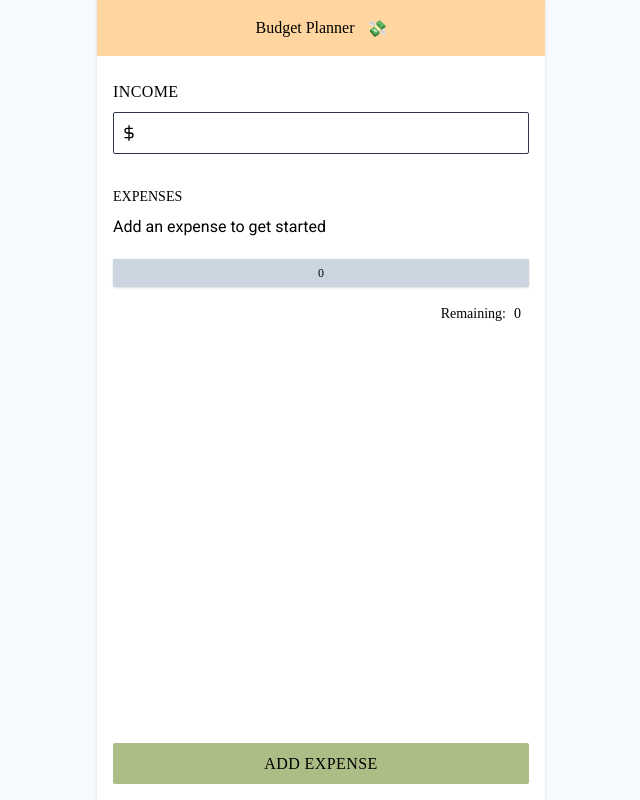
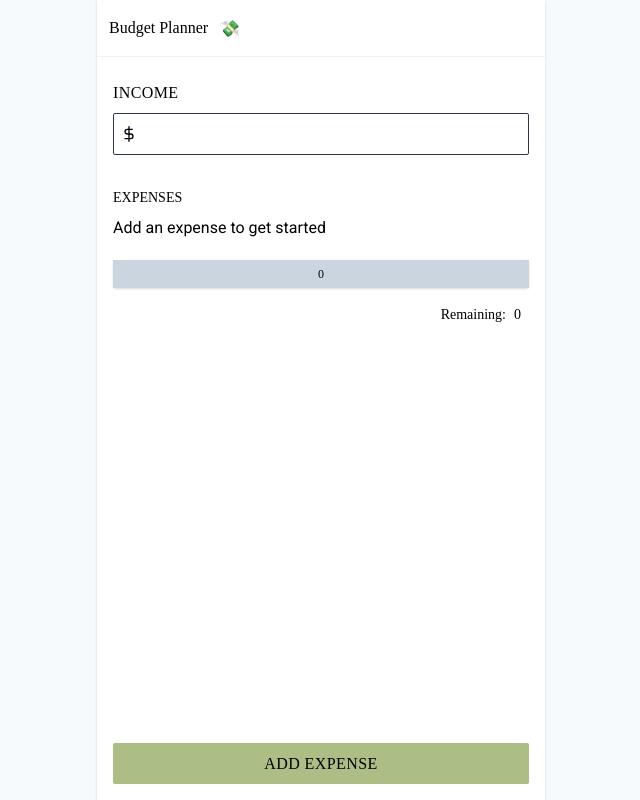
Before and after one commit to jdagmar/budget-planner, a React (Create React App) app: page / in a window 1280 px wide. Shown: the whole page, without its empty margins (319-959 px from the left). Built offline with nearby package versions, Linux system fonts and the light colour scheme; a web font is replaced by a local one.

Commit message:
New heading style

```diff
--- a/src/components/Header.tsx
+++ b/src/components/Header.tsx
@@ -2,7 +2,7 @@ import React from 'react';
 
 export const Header = () => {
   return (
-    <header className="mb-2 px-3 py-4 bg-peach-500 text-center flex justify-center">
+    <header className="mb-2 px-3 py-4 border-gray-200 border-b  flex ">
       <h1 className="font-overpass">Budget Planner</h1>
       <span role="img" className="ml-3" aria-label="money flying away">
         💸
```
